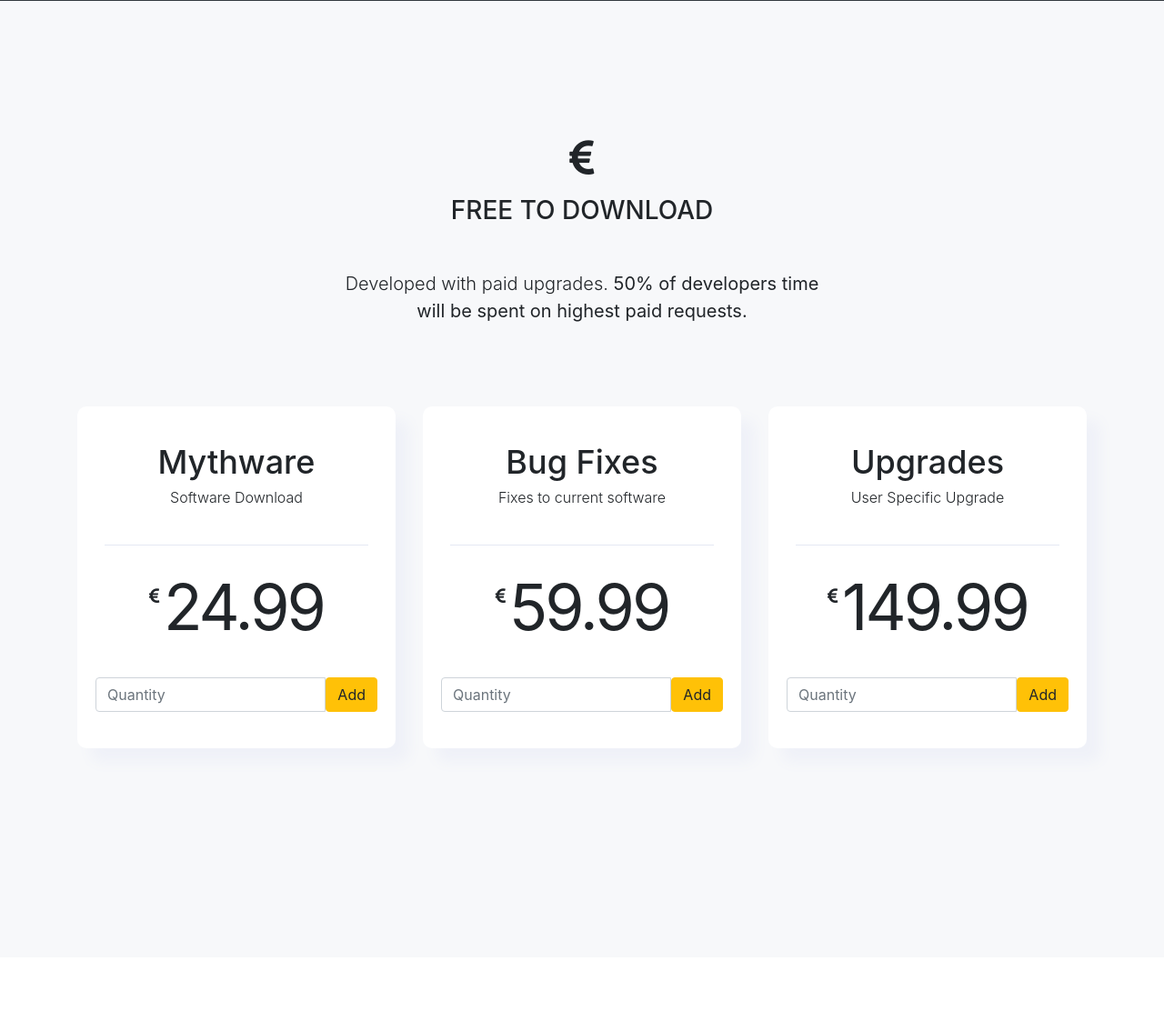
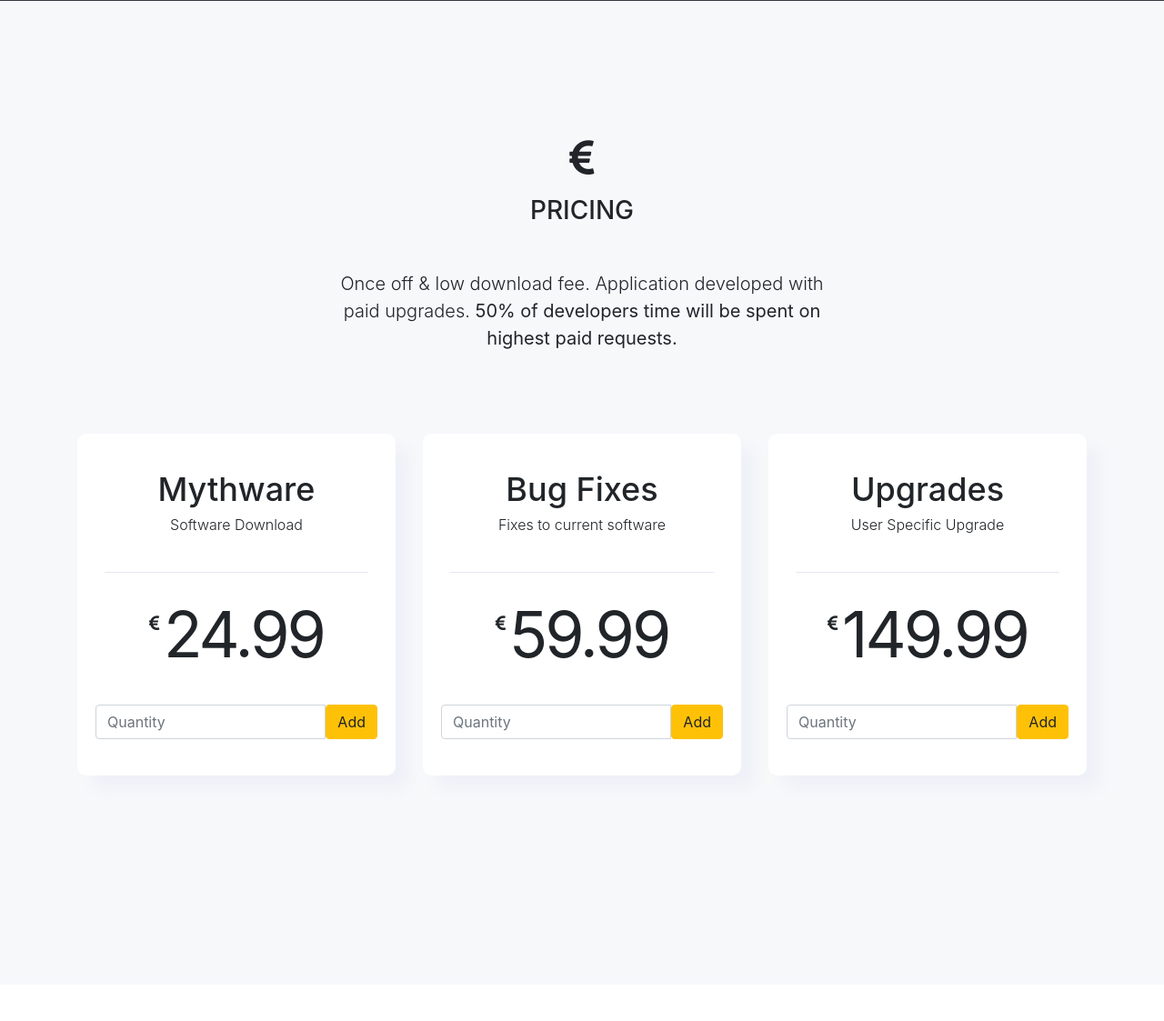
Before and after one commit to GithHayden/django-mythware, a Django app: page / in a window 1280 px wide. Shown: the part 473-1596 px from the top of the page at 91% size. Run offline with Django 3.2, Linux system fonts and the light colour scheme; data comes from the database, SQL or seed files in the repository; both versions use the stored data as it was after the commit; some libraries are stand-ins or nearby versions.

Commit message:
Updated pricing from free download to one low download fee.

```diff
--- a/cart/templates/cart.html
+++ b/cart/templates/cart.html
@@ -1,5 +1,4 @@
 {% extends 'base.html' %} {% load static from staticfiles %} {% load bootstrap_tags %} {% block content %}
-
 
 <!-- Custom styles for this template -->
 <link href="{% static 'css/custom.css' %}" rel="stylesheet">
--- a/products/templates/products.html
+++ b/products/templates/products.html
@@ -77,8 +77,8 @@
             <div class="row">
                 <div class="col-lg-8 mx-auto text-center">
                     <i class="fa fa-euro fa-3x mb-3"></i>
-                    <h3 class="text-center text-uppercase mb-5">Free to Download</h3>
-                    <p class="lead text-center w-75 m-auto">Developed with paid upgrades. <b>50% of developers time will be spent on highest paid requests.</b></p>
+                    <h3 class="text-center text-uppercase mb-5">Pricing</h3>
+                    <p class="lead text-center w-75 m-auto">Once off & low download fee. Application developed with paid upgrades. <b>50% of developers time will be spent on highest paid requests.</b></p>
                 </div>
             </div>
         </div>
```
Also changed, not shown: db.sqlite3.
